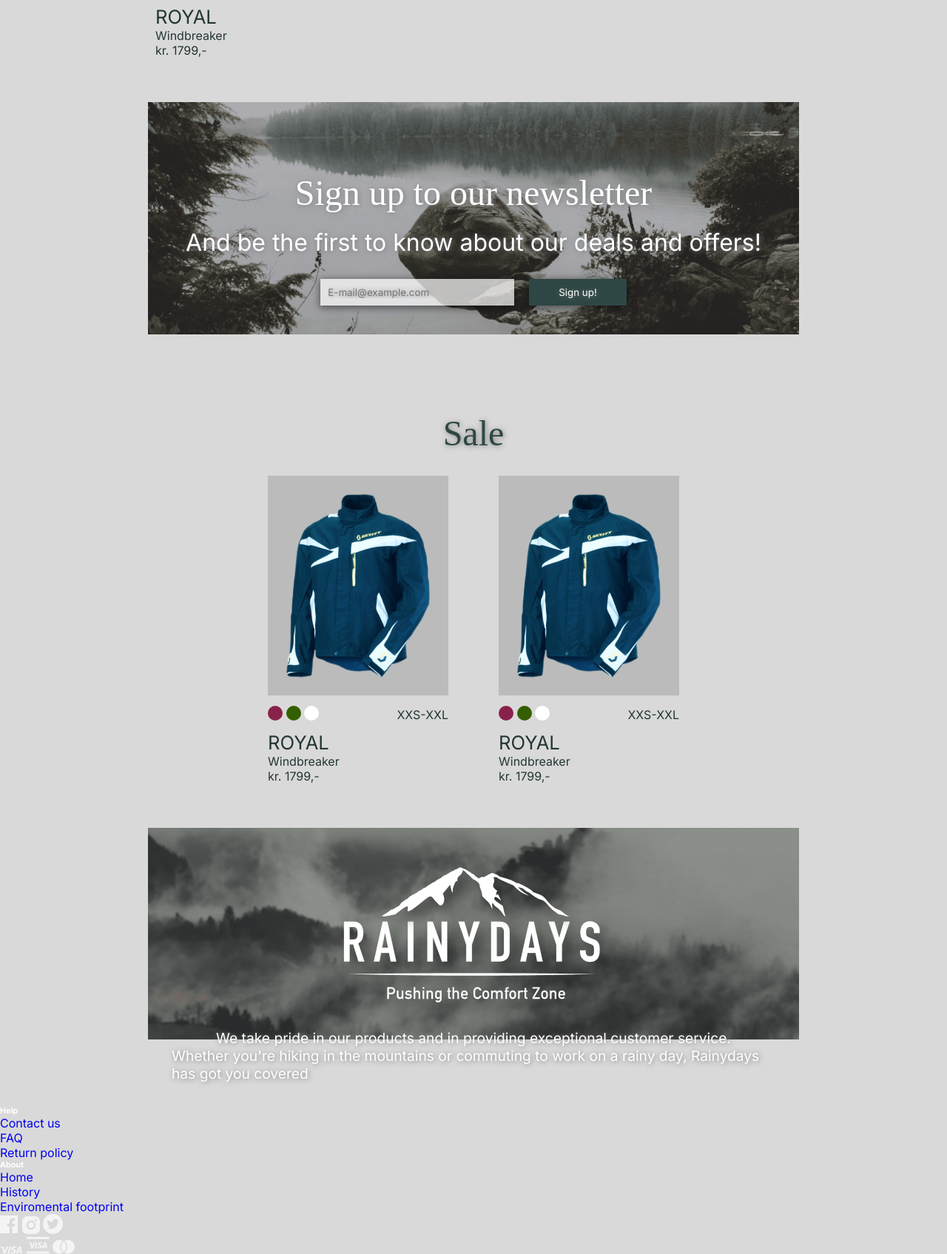
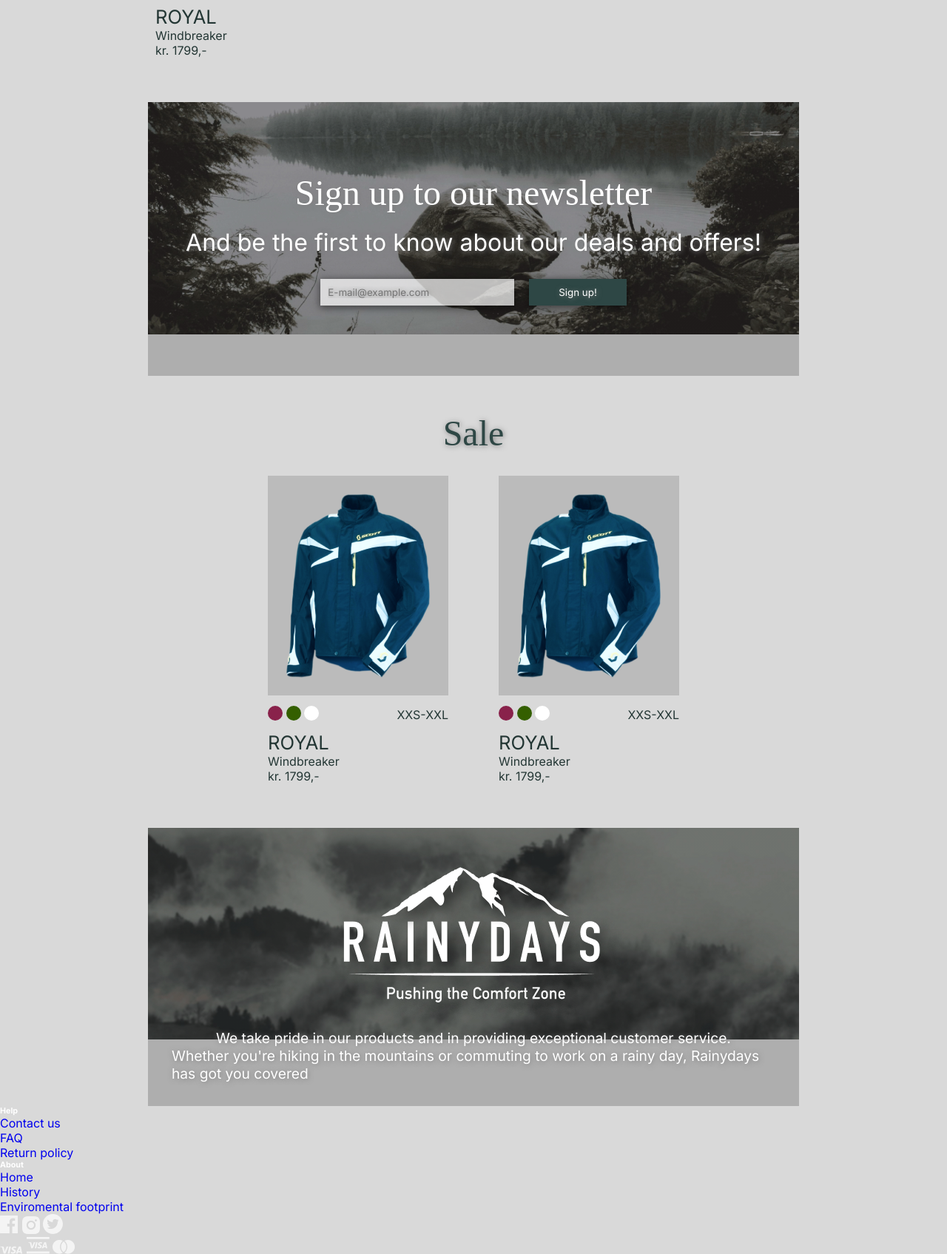
Before and after one commit to Noroff-FEU-Assignments/cross-course-project-caagedal, a plain HTML site: page index.html in a window 1280 px wide. Shown: the part 1420-3115 px from the top of the page at 74% size. Drawn offline with Linux system fonts and the light colour scheme; a web font is replaced by a local one.

Commit message:
dasdasdasdasd

```diff
--- a/css/styles.css
+++ b/css/styles.css
@@ -140,7 +140,7 @@ header nav ul li a:hover{
 .newsletter{
     display: flex;
     flex-direction: column;
-    background: url(../images/homepage/NEWSLETTER.jpg);
+    background: linear-gradient( rgba(0,0,0,0.2), rgba(0,0,0,0.2)), url(../images/homepage/NEWSLETTER.jpg);
     background-repeat: no-repeat;
     background-size: 100%;
     min-height: 370px;
@@ -200,7 +200,7 @@ header nav ul li a:hover{
     display: flex;
     flex-wrap: wrap;
     flex-direction: column;
-    background-image: url(../images/homepage/HOMEPAGE-BOTTOM-IMAGE.jpg);
+    background-image: linear-gradient( rgba(0,0,0,0.2), rgba(0,0,0,0.2)), url(../images/homepage/HOMEPAGE-BOTTOM-IMAGE.jpg);
     background-repeat: no-repeat;
     background-size: 100%;
     justify-content: space-around;
```
